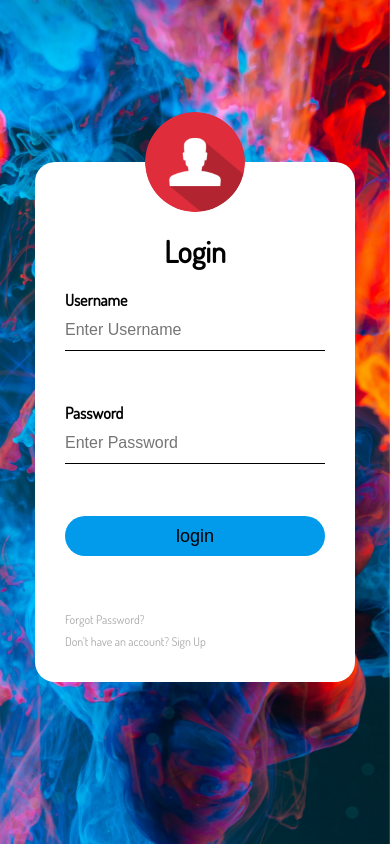
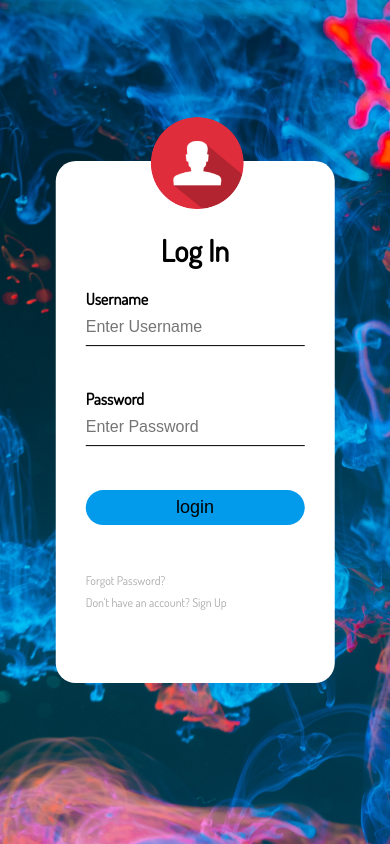
Before and after one commit to sharaizk/Website, a PHP site: page /login.html in a window 390 px wide. Run offline with PHP 8.4, Linux system fonts and the light colour scheme; some libraries are stand-ins or nearby versions.

Commit message:
More responsiveness to login and sign up

```diff
--- a/date-picker.css
+++ b/date-picker.css
@@ -26,7 +26,10 @@
 }
 
 .date-picker .dates.active{
-    display: block
+    display: block;
+    position: absolute;
+    background-color: #a3d2ff;
+    width: 100%;
 }
 
 .date-picker .dates .month{
--- a/index.html
+++ b/index.html
@@ -70,7 +70,7 @@
 
       <div class="header_content">
         <h2>Mobile App Developer / Ui/Ux Designer / Web Developer</h2>
-        <h1>SHARAIZ KHAN</h1>
+          <h1 class="neon-text">SHARAIZ KHAN</h1>
         <button>
           <a href="https://www.youtube.com" target="_blank">Vlog</a>
         </button>
--- /dev/null
+++ b/javascript/loginPage.js
@@ -0,0 +1,11 @@
+window.onload = function (){
+    var btnLogin = document.getElementById('loginBtn')
+    btnLogin.onclick = function(){
+        let usern = document.getElementById('username')
+        let passw = document.getElementById('password')
+        if(usern.value)
+        {
+            console.log(usern.value, passw.value)
+        }
+    }
+}
--- a/login.html
+++ b/login.html
@@ -7,8 +7,7 @@
     <link rel="stylesheet" type="text/css" href="loginStyle.css">
     <link href="https://fonts.googleapis.com/css2?family=Dosis&display=swap" rel="stylesheet">
 
-    <script src="https://kit.fontawesome.com/yourcode.js" crossorigin="anonymous"></script>
-
+    <script src="./javascript/loginPage.js"></script>
     <title>Sign Up</title>
 </head>
 <body>
@@ -16,13 +15,13 @@
         <div class="header_login">
             <div class="loginBox">
                 <img src="assets/login/avatar.png" class="avatar">
-                <h1>Login</h1>
+                <h1>Log In</h1>
                 <form>
                     <p>Username</p>
-                    <input type="text" name="" placeholder="Enter Username">
+                    <input type="text" name="" placeholder="Enter Username" id="username">
                     <p>Password</p>
-                    <input type="password" name="" placeholder="Enter Password">
-                    <input type="submit" name="" value="login">
+                    <input type="password" name="" placeholder="Enter Password" id="password">
+                    <input type="button" name="" value="login" id="loginBtn">
                     <a href="#">Forgot Password?</a>
                     <br>
                     <a href="signup.html">Don't have an account? Sign Up</a>
--- a/loginStyle.css
+++ b/loginStyle.css
@@ -5,18 +5,15 @@
 header {
   width: 100%;
   height: 100vh;
-  background: url("assets/login/bg.jpg")no-repeat center center fixed;;
-  -webkit-background-size: cover;
-  -moz-background-size: cover;
-  -o-background-size: cover;
+  background-image: url("assets/login/bg.jpg");
   background-size: cover;
   font-family: "Dosis", sans-serif;
   animation: fadeIn ease 1s;
   -webkit-animation: fadeIn ease 1s;
 }
 .loginBox {
-  width: 320px;
-  height: 520px;
+  width: 33vh;
+  height: auto;
   background-color: white;
   position: absolute;
   top: 50%;
@@ -28,19 +25,19 @@ header {
 }
 
 .avatar {
-  height: 100px;
-  width: 100px;
+  height: 11vh;
+  width: 11vh;
   border-radius: 50%;
   position: absolute;
-  top: -50px;
-  left: calc(50% - 50px);
+  top: -5.268703898840885vh;
+  left: calc(50% - 5.268703898840885vh);
   animation: fadeIn ease 1s, popup 0.7s;
 }
 h1 {
   margin: 0;
   padding: 0 0 20px;
   text-align: center;
-  font-size: 30px;
+  font-size: 1.875em;
   font-weight: bold;
   animation: fadeIn ease 1s, popup 0.7s;
 }
@@ -64,32 +61,32 @@ input[type="password"] {
   border-bottom: 1px solid black;
   background: transparent;
   outline: none;
-  height: 40px;
-  font-size: 16px;
+  height: 4.214963119072708vh;
+  font-size: 1em;
 
 }
 
-.loginBox input[type="submit"] {
+.loginBox input[type="button"] {
   border: none;
   outline: none;
-  height: 40px;
+  height: 4.214963119072708vh;
   background: #029aeb;
-  font-size: 18px;
+  font-size: 1.125em;
   border-radius: 20px;
   cursor: pointer;
 }
-.loginBox input[type="submit"]:hover {
+.loginBox input[type="button"]:hover {
   background: #007fff;
 }
 .loginBox a {
   text-decoration: none;
-  font-size: 12px;
+  font-size: 0.750em;
   line-height: 20px;
   color: darkgray;
   animation: fadeIn ease 1s,popup 0.7s;
 }
 .loginBox a:hover {
-  font-size: 16px;
+  font-size: 1em;
   color: black;
 }
 
```
Also changed, not shown: signupstyle.css (+8 -8 lines), style.css (+8 -7 lines).
